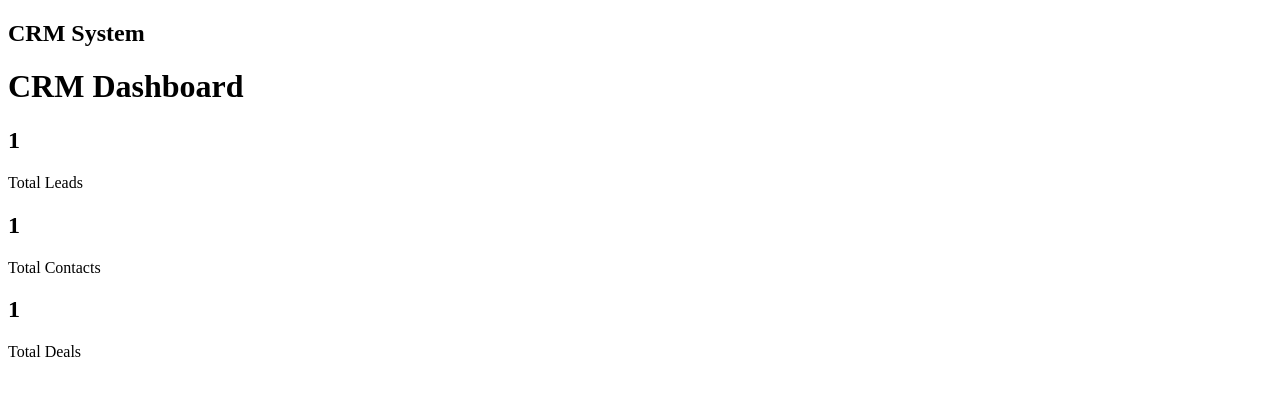
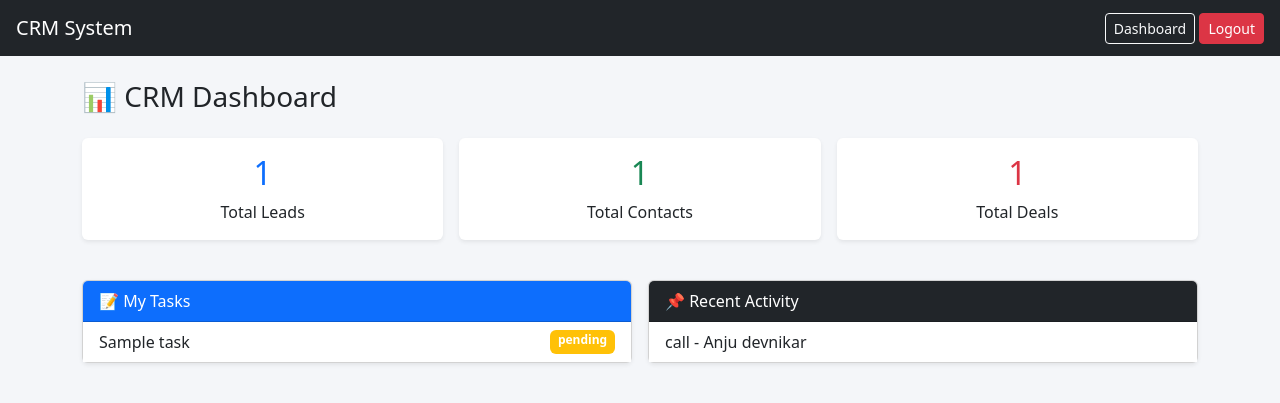
Before and after one commit to Fija-Khan/django-crm-, a Django app: template templates/dashboard/dashboard.html in a window 1280 px wide. Shown: the top 403 px of the page. Run offline with Django 5.2, Linux system fonts and the light colour scheme; data comes from the database, SQL or seed files in the repository; both versions use the stored data as it was after the commit; tables that the repository leaves empty hold one stand-in row (values such as "Sample post"); the template is opened without the code that fills it: values that come from a table or form of the project are taken from there, most other values are stand-ins (such as "Sample title", 1, 10 or a date in 2020).

Commit message:
Fix: Resolve CRM dashboard errors, update models and improve Bootstrap UI — dashboard

```diff
--- a/deals/models.py
+++ b/deals/models.py
@@ -17,5 +17,6 @@ class Deal(models.Model):
     notes = models.TextField(blank=True)
     created_at = models.DateTimeField(auto_now_add=True)
 
+
     def __str__(self):
         return f"{self.lead.title} - {self.stage}"
--- a/templates/base.html
+++ b/templates/base.html
@@ -1,17 +1,36 @@
 <!DOCTYPE html>
-<html>
+<html lang="en">
 <head>
-    <title>{% block title %}CRM{% endblock %}</title>
+    <meta charset="UTF-8">
+    <title>{% block title %}CRM System{% endblock %}</title>
+
+    <!-- Bootstrap CDN -->
+    <link href="https://cdn.jsdelivr.net/npm/bootstrap@5.3.3/dist/css/bootstrap.min.css" rel="stylesheet">
+
+    {% block extra_css %}{% endblock %}
 </head>
-<body>
+<body style="background:#f4f6f9;">
 
-    <header>
-        <h2>CRM System</h2>
-    </header>
+<!-- NAVBAR -->
+<nav class="navbar navbar-expand-lg navbar-dark bg-dark px-3">
+    <a class="navbar-brand" href="/">CRM System</a>
 
-    <main>
-        {% block content %}{% endblock %}
-    </main>
+    <div class="ms-auto">
+        <a href="/" class="btn btn-outline-light btn-sm">Dashboard</a>
+        <a href="/accounts/logout/" class="btn btn-danger btn-sm">Logout</a>
+    </div>
+</nav>
+
+<div class="container mt-4">
+
+    {% block content %}{% endblock %}
+
+</div>
+
+<!-- Bootstrap JS -->
+<script src="https://cdn.jsdelivr.net/npm/bootstrap@5.3.3/dist/js/bootstrap.bundle.min.js"></script>
+
+{% block extra_js %}{% endblock %}
 
 </body>
 </html>
--- a/templates/dashboard/dashboard.html
+++ b/templates/dashboard/dashboard.html
@@ -1,61 +1,89 @@
 {% extends 'base.html' %}
 
-{% block title %}Dashboard - CRM{% endblock %}
-
-{% block extra_css %}
-<style>
-    .dashboard-title {
-        margin-bottom: 20px;
-        color: #333;
-    }
-
-    .card-container {
-        display: flex;
-        gap: 20px;
-        flex-wrap: wrap;
-    }
-
-    .card {
-        background: white;
-        padding: 20px;
-        width: 200px;
-        border-radius: 10px;
-        box-shadow: 0 0 10px rgba(0,0,0,0.1);
-        text-align: center;
-    }
-
-    .card h2 {
-        margin: 0;
-        color: #5e0f13;
-    }
-
-    .card p {
-        margin-top: 10px;
-        font-size: 14px;
-        color: #555;
-    }
-</style>
-{% endblock %}
+{% block title %}Dashboard{% endblock %}
 
 {% block content %}
 
-<h1 class="dashboard-title">CRM Dashboard</h1>
+<h3 class="mb-4">📊 CRM Dashboard</h3>
 
-<div class="card-container">
+<!-- KPI CARDS -->
+<div class="row g-3">
 
-    <div class="card">
-        <h2>{{ total_leads }}</h2>
-        <p>Total Leads</p>
+    <div class="col-md-4">
+        <div class="card shadow-sm border-0">
+            <div class="card-body text-center">
+                <h2 class="text-primary">{{ total_leads }}</h2>
+                <p class="mb-0">Total Leads</p>
+            </div>
+        </div>
     </div>
 
-    <div class="card">
-        <h2>{{ total_contacts }}</h2>
-        <p>Total Contacts</p>
+    <div class="col-md-4">
+        <div class="card shadow-sm border-0">
+            <div class="card-body text-center">
+                <h2 class="text-success">{{ total_contacts }}</h2>
+                <p class="mb-0">Total Contacts</p>
+            </div>
+        </div>
     </div>
 
-    <div class="card">
-        <h2>{{ total_deals }}</h2>
-        <p>Total Deals</p>
+    <div class="col-md-4">
+        <div class="card shadow-sm border-0">
+            <div class="card-body text-center">
+                <h2 class="text-danger">{{ total_deals }}</h2>
+                <p class="mb-0">Total Deals</p>
+            </div>
+        </div>
+    </div>
+
+</div>
+
+<!-- MAIN SECTION -->
+<div class="row mt-4 g-3">
+
+    <!-- TASKS -->
+    <div class="col-md-6">
+        <div class="card shadow-sm">
+            <div class="card-header bg-primary text-white">
+                📝 My Tasks
+            </div>
+            <div class="card-body p-0">
+
+                <ul class="list-group list-group-flush">
+                    {% for task in my_tasks %}
+                        <li class="list-group-item d-flex justify-content-between">
+                            {{ task.title }}
+                            <span class="badge bg-warning">{{ task.status }}</span>
+                        </li>
+                    {% empty %}
+                        <li class="list-group-item">No tasks today 🎉</li>
+                    {% endfor %}
+                </ul>
+
+            </div>
+        </div>
+    </div>
+
+    <!-- ACTIVITY -->
+    <div class="col-md-6">
+        <div class="card shadow-sm">
+            <div class="card-header bg-dark text-white">
+                📌 Recent Activity
+            </div>
+            <div class="card-body p-0">
+
+                <ul class="list-group list-group-flush">
+                    {% for activity in recent_activities %}
+                        <li class="list-group-item">
+                            {{ activity }}
+                        </li>
+                    {% empty %}
+                        <li class="list-group-item">No recent activity</li>
+                    {% endfor %}
+                </ul>
+
+            </div>
+        </div>
     </div>
 
 </div>
```
Also changed, not shown: accounts/models.py (+8 -4 lines), accounts/views.py (+9 -2 lines), crm_project/settings.py (+4 -3 lines), dashboard/views.py (+54 -3 lines), db.sqlite3.
